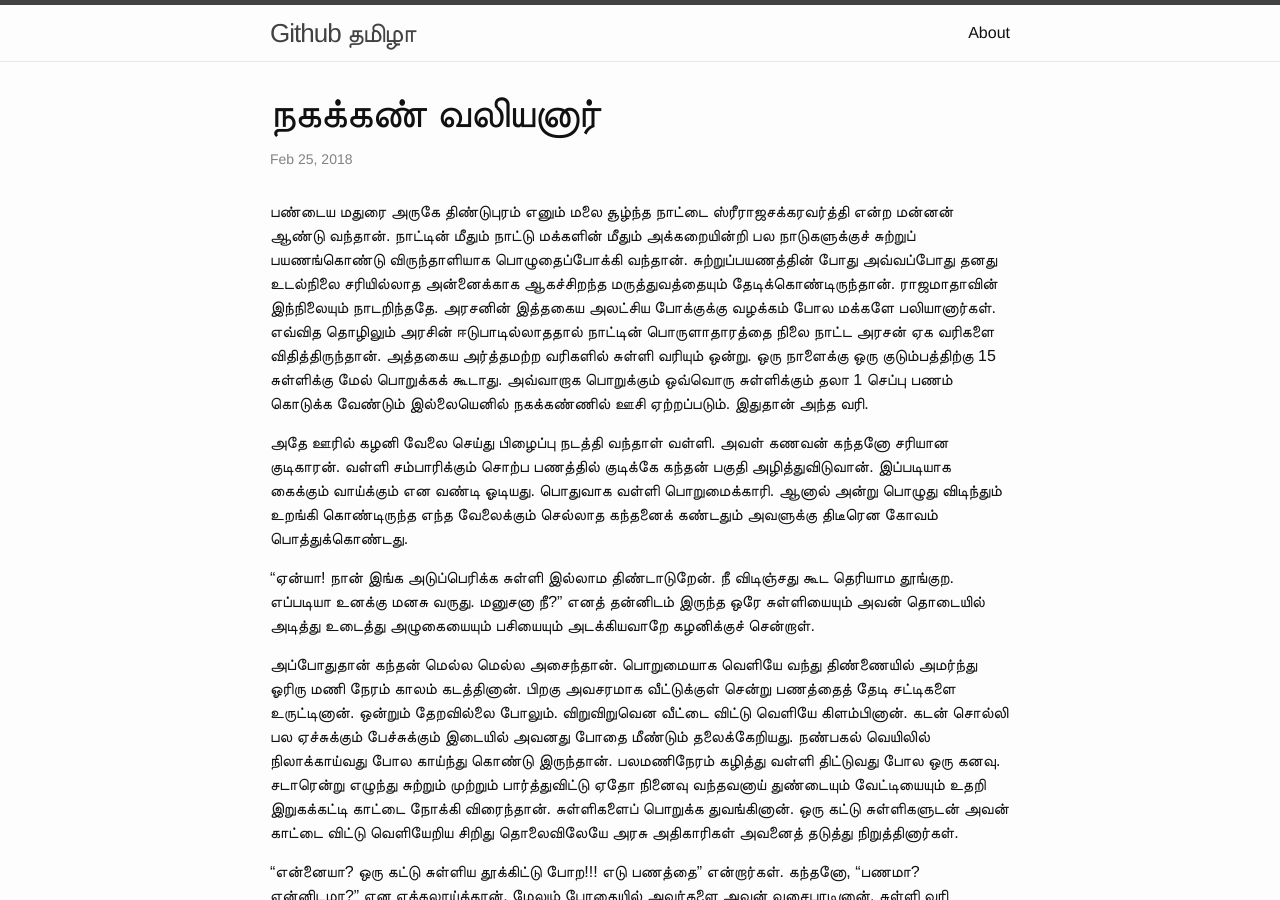
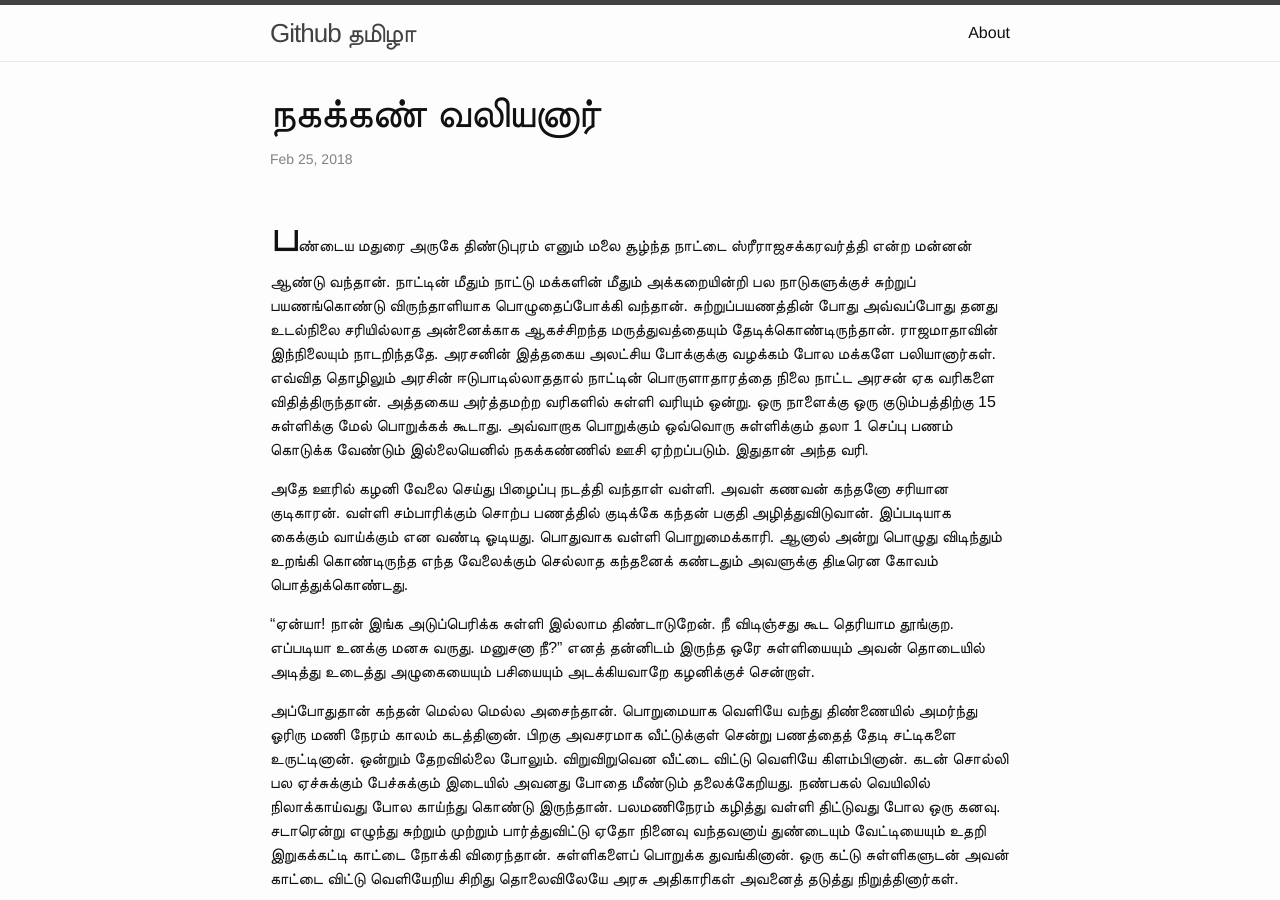
Before and after one commit to rajbharath/rajbharath.github.io, a Jekyll site: the page built from _posts/2018-02-25- short story - nagakann valiyanaar.markdown, in a window 1280 px wide and 900 px high. Built offline with Jekyll 4.4.1, drawn with Linux system fonts in a browser that asks for light colours; comment, search, counter and statistics services are not loaded.

Commit message:
Short story - nagakann valiyanaar - added few lines

```diff
--- a/_posts/2018-02-25- short story - nagakann valiyanaar.markdown
+++ b/_posts/2018-02-25- short story - nagakann valiyanaar.markdown
@@ -6,7 +6,7 @@ categories: Short Story
 comments: true
 ---
 
-பண்டைய மதுரை அருகே திண்டுபுரம் எனும் மலை சூழ்ந்த நாட்டை ஸ்ரீராஜசக்கரவர்த்தி என்ற மன்னன்  ஆண்டு வந்தான். நாட்டின் மீதும் நாட்டு மக்களின் மீதும் அக்கறையின்றி பல நாடுகளுக்குச் சுற்றுப் பயணங்கொண்டு விருந்தாளியாக பொழுதைப்போக்கி வந்தான். சுற்றுப்பயணத்தின் போது அவ்வப்போது தனது உடல்நிலை சரியில்லாத அன்னைக்காக ஆகச்சிறந்த மருத்துவத்தையும் தேடிக்கொண்டிருந்தான். ராஜமாதாவின் இந்நிலையும் நாடறிந்ததே. அரசனின் இத்தகைய அலட்சிய போக்குக்கு வழக்கம் போல மக்களே பலியானார்கள். எவ்வித தொழிலும் அரசின் ஈடுபாடில்லாததால் நாட்டின் பொருளாதாரத்தை நிலை நாட்ட அரசன் ஏக வரிகளை விதித்திருந்தான். அத்தகைய அர்த்தமற்ற வரிகளில் சுள்ளி வரியும் ஒன்று. ஒரு நாளைக்கு ஒரு குடும்பத்திற்கு 15 சுள்ளிக்கு மேல் பொறுக்கக் கூடாது. அவ்வாறாக பொறுக்கும் ஒவ்வொரு சுள்ளிக்கும் தலா 1 செப்பு பணம் கொடுக்க வேண்டும் இல்லையெனில் நகக்கண்ணில் ஊசி ஏற்றப்படும். இதுதான் அந்த வரி.
+<span style="font-size: 35pt">ப</span>ண்டைய மதுரை அருகே திண்டுபுரம் எனும் மலை சூழ்ந்த நாட்டை ஸ்ரீராஜசக்கரவர்த்தி என்ற மன்னன்  ஆண்டு வந்தான். நாட்டின் மீதும் நாட்டு மக்களின் மீதும் அக்கறையின்றி பல நாடுகளுக்குச் சுற்றுப் பயணங்கொண்டு விருந்தாளியாக பொழுதைப்போக்கி வந்தான். சுற்றுப்பயணத்தின் போது அவ்வப்போது தனது உடல்நிலை சரியில்லாத அன்னைக்காக ஆகச்சிறந்த மருத்துவத்தையும் தேடிக்கொண்டிருந்தான். ராஜமாதாவின் இந்நிலையும் நாடறிந்ததே. அரசனின் இத்தகைய அலட்சிய போக்குக்கு வழக்கம் போல மக்களே பலியானார்கள். எவ்வித தொழிலும் அரசின் ஈடுபாடில்லாததால் நாட்டின் பொருளாதாரத்தை நிலை நாட்ட அரசன் ஏக வரிகளை விதித்திருந்தான். அத்தகைய அர்த்தமற்ற வரிகளில் சுள்ளி வரியும் ஒன்று. ஒரு நாளைக்கு ஒரு குடும்பத்திற்கு 15 சுள்ளிக்கு மேல் பொறுக்கக் கூடாது. அவ்வாறாக பொறுக்கும் ஒவ்வொரு சுள்ளிக்கும் தலா 1 செப்பு பணம் கொடுக்க வேண்டும் இல்லையெனில் நகக்கண்ணில் ஊசி ஏற்றப்படும். இதுதான் அந்த வரி.
 
 அதே ஊரில் கழனி வேலை செய்து பிழைப்பு நடத்தி வந்தாள் வள்ளி. அவள் கணவன் கந்தனோ சரியான குடிகாரன். வள்ளி சம்பாரிக்கும் சொற்ப பணத்தில் குடிக்கே கந்தன் பகுதி அழித்துவிடுவான். இப்படியாக கைக்கும் வாய்க்கும் என வண்டி ஓடியது. பொதுவாக வள்ளி பொறுமைக்காரி. ஆனால் அன்று பொழுது விடிந்தும் உறங்கி கொண்டிருந்த எந்த வேலைக்கும் செல்லாத கந்தனைக் கண்டதும் அவளுக்கு திடீரென கோவம் பொத்துக்கொண்டது.
 
```
